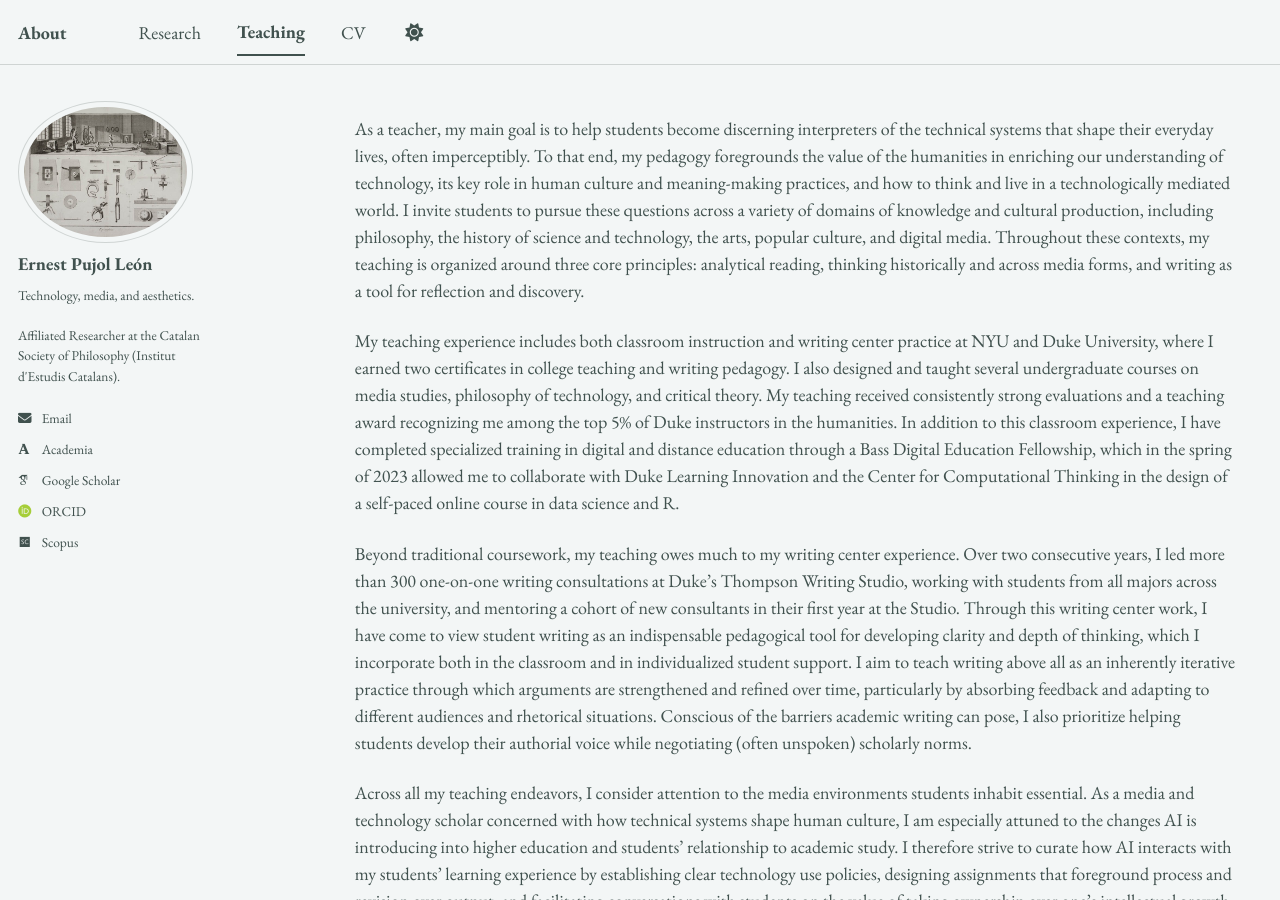
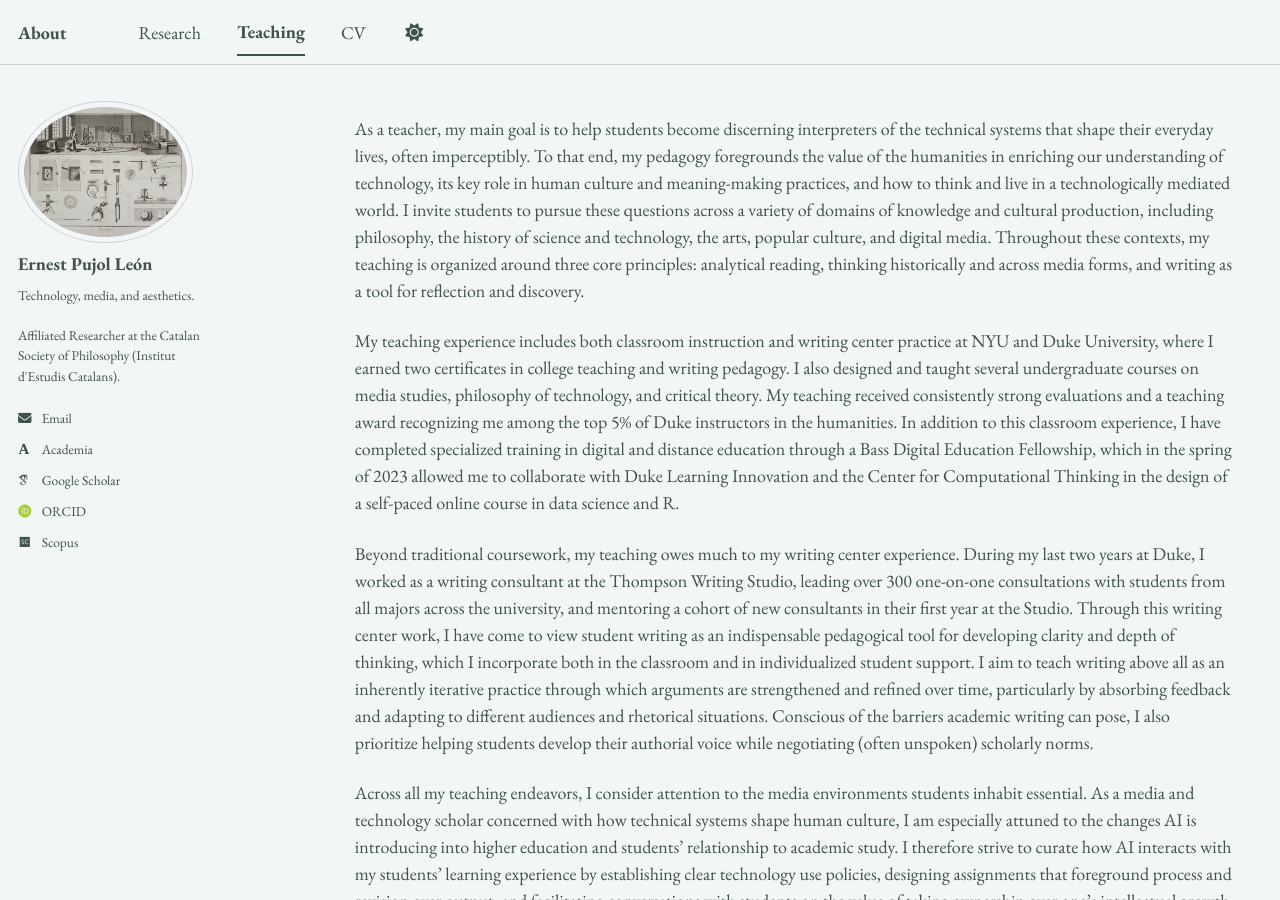
Before and after one commit to epujol90/epujol90.github.io, a Jekyll site: the page built from _pages/teaching.md, in a window 1280 px wide and 900 px high. Built offline with Jekyll 4.4.1, drawn with Linux system fonts in a browser that asks for light colours; some web fonts are replaced; a script bundle is joined from its source files by our own code; library files that are not in the unit come from our copies.

Commit message:
Update teaching.md

```diff
--- a/_pages/teaching.md
+++ b/_pages/teaching.md
@@ -9,7 +9,7 @@ As a teacher, my main goal is to help students become discerning interpreters of
 
 My teaching experience includes both classroom instruction and writing center practice at NYU and Duke University, where I earned two certificates in college teaching and writing pedagogy. I also designed and taught several undergraduate courses on media studies, philosophy of technology, and critical theory. My teaching received consistently strong evaluations and a teaching award recognizing me among the top 5% of Duke instructors in the humanities. In addition to this classroom experience, I have completed specialized training in digital and distance education through a Bass Digital Education Fellowship, which in the spring of 2023 allowed me to collaborate with Duke Learning Innovation and the Center for Computational Thinking in the design of a self-paced online course in data science and R.
 
-Beyond traditional coursework, my teaching owes much to my writing center experience. Over two consecutive years, I led more than 300 one-on-one writing consultations at Duke's Thompson Writing Studio, working with students from all majors across the university, and mentoring a cohort of new consultants in their first year at the Studio. Through this writing center work, I have come to view student writing as an indispensable pedagogical tool for developing clarity and depth of thinking, which I incorporate both in the classroom and in individualized student support. I aim to teach writing above all as an inherently iterative practice through which arguments are strengthened and refined over time, particularly by absorbing feedback and adapting to different audiences and rhetorical situations. Conscious of the barriers academic writing can pose, I also prioritize helping students develop their authorial voice while negotiating (often unspoken) scholarly norms.
+Beyond traditional coursework, my teaching owes much to my writing center experience. During my last two years at Duke, I worked as a writing consultant at the Thompson Writing Studio, leading over 300 one-on-one consultations with students from all majors across the university, and mentoring a cohort of new consultants in their first year at the Studio. Through this writing center work, I have come to view student writing as an indispensable pedagogical tool for developing clarity and depth of thinking, which I incorporate both in the classroom and in individualized student support. I aim to teach writing above all as an inherently iterative practice through which arguments are strengthened and refined over time, particularly by absorbing feedback and adapting to different audiences and rhetorical situations. Conscious of the barriers academic writing can pose, I also prioritize helping students develop their authorial voice while negotiating (often unspoken) scholarly norms.
 
 Across all my teaching endeavors, I consider attention to the media environments students inhabit essential. As a media and technology scholar concerned with how technical systems shape human culture, I am especially attuned to the changes AI is introducing into higher education and students’ relationship to academic study. I therefore strive to curate how AI interacts with my students’ learning experience by establishing clear technology use policies, designing assignments that foreground process and revision over output, and facilitating conversations with students on the value of taking ownership over one’s intellectual growth. Ultimately, I hope they come to see that our class discussions of technology are not only about the texts and authors we study together, but just as much about the ways technology may or may not serve us as thinkers.
 <br>
```
